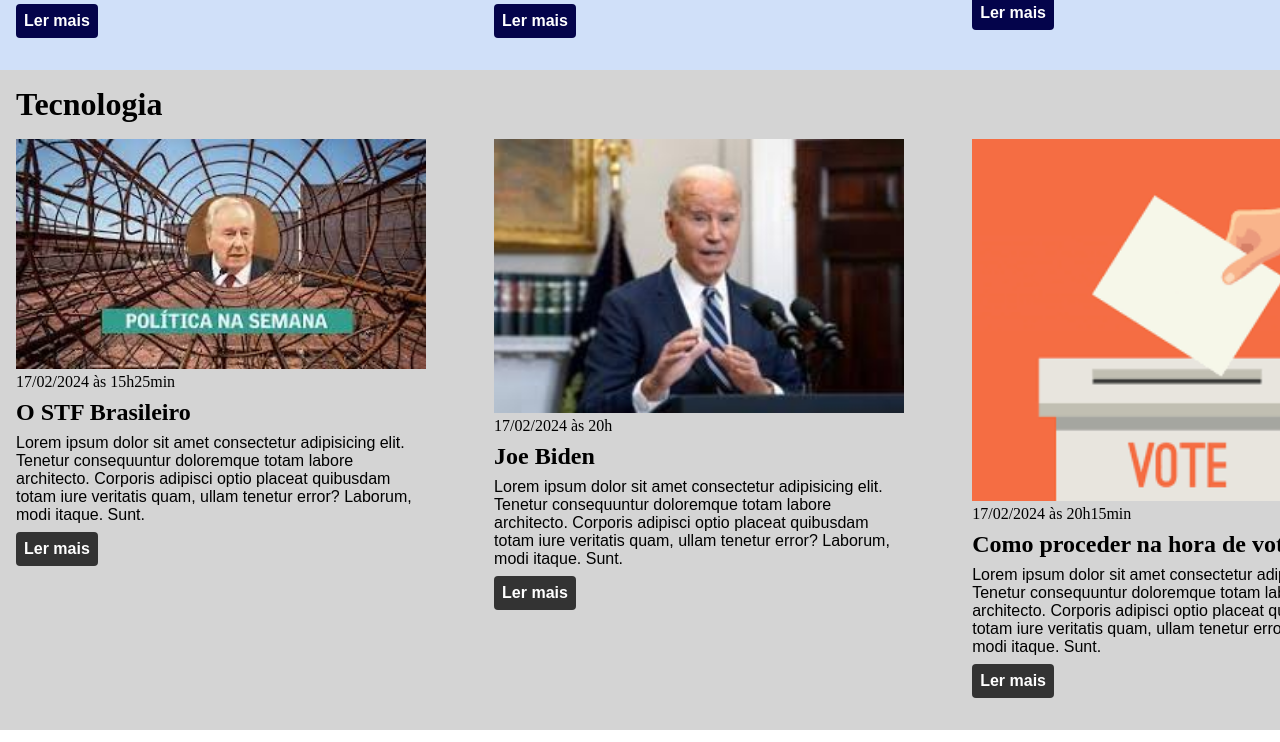
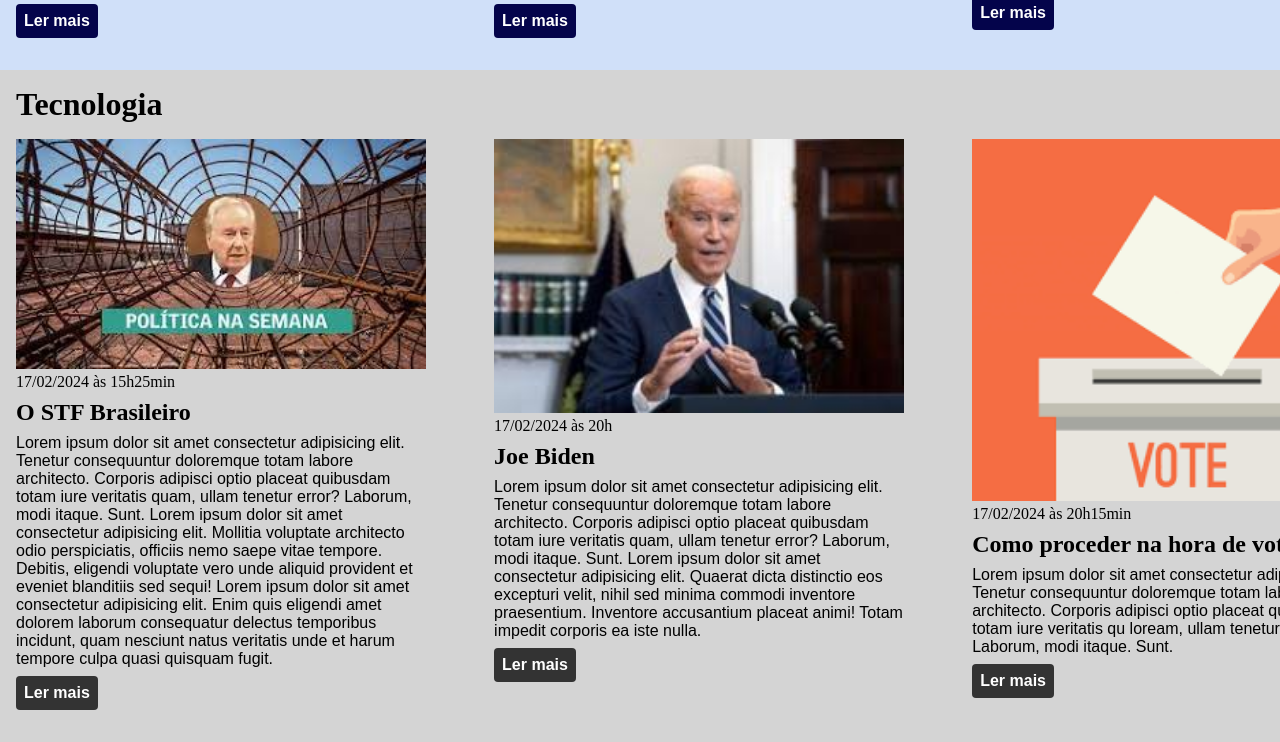
Before and after one commit to robsonwssantos/CursoFrontEnd, a plain HTML site: page modulo_04_css/Aula_CSS/index.html in a window 1280 px wide. Shown: the part 1669-2411 px from the top of the page. Drawn offline with Linux system fonts and the light colour scheme.

Commit message:
Ajustes no HTML

```diff
--- a/modulo_04_css/Aula_CSS/index.html
+++ b/modulo_04_css/Aula_CSS/index.html
@@ -160,7 +160,7 @@
                     </header>
                     <h3>O STF Brasileiro</h3>
                     <p>
-                        Lorem ipsum dolor sit amet consectetur adipisicing elit. Tenetur consequuntur doloremque totam labore architecto. Corporis adipisci optio placeat quibusdam totam iure veritatis quam, ullam tenetur error? Laborum, modi itaque. Sunt.
+                        Lorem ipsum dolor sit amet consectetur adipisicing elit. Tenetur consequuntur doloremque totam labore architecto. Corporis adipisci optio placeat quibusdam totam iure veritatis quam, ullam tenetur error? Laborum, modi itaque. Sunt. Lorem ipsum dolor sit amet consectetur adipisicing elit. Mollitia voluptate architecto odio perspiciatis, officiis nemo saepe vitae tempore. Debitis, eligendi voluptate vero unde aliquid provident et eveniet blanditiis sed sequi! Lorem ipsum dolor sit amet consectetur adipisicing elit. Enim quis eligendi amet dolorem laborum consequatur delectus temporibus incidunt, quam nesciunt natus veritatis unde et harum tempore culpa quasi quisquam fugit.
                     </p>
                     <a href="#" title="Leia a notícia completa">Ler mais</a>
                 </article>
@@ -172,6 +172,7 @@
                     <h3>Joe Biden</h3>
                     <p>
                         Lorem ipsum dolor sit amet consectetur adipisicing elit. Tenetur consequuntur doloremque totam labore architecto. Corporis adipisci optio placeat quibusdam totam iure veritatis quam, ullam tenetur error? Laborum, modi itaque. Sunt.
+                        Lorem ipsum dolor sit amet consectetur adipisicing elit. Quaerat dicta distinctio eos excepturi velit, nihil sed minima commodi inventore praesentium. Inventore accusantium placeat animi! Totam impedit corporis ea iste nulla.
                     </p>
                     <a href="#" title="Leia a notícia completa">Ler mais</a>
                 </article>
@@ -182,7 +183,7 @@
                     </header>
                     <h3>Como proceder na hora de votar</h3>
                     <p>
-                        Lorem ipsum dolor sit amet consectetur adipisicing elit. Tenetur consequuntur doloremque totam labore architecto. Corporis adipisci optio placeat quibusdam totam iure veritatis quam, ullam tenetur error? Laborum, modi itaque. Sunt.
+                        Lorem ipsum dolor sit amet consectetur adipisicing elit. Tenetur consequuntur doloremque totam labore architecto. Corporis adipisci optio placeat quibusdam totam iure veritatis qu loream, ullam tenetur error? Laborum, modi itaque. Sunt.
                     </p>
                     <a href="#" title="Leia a notícia completa">Ler mais</a>
                 </article>
```
